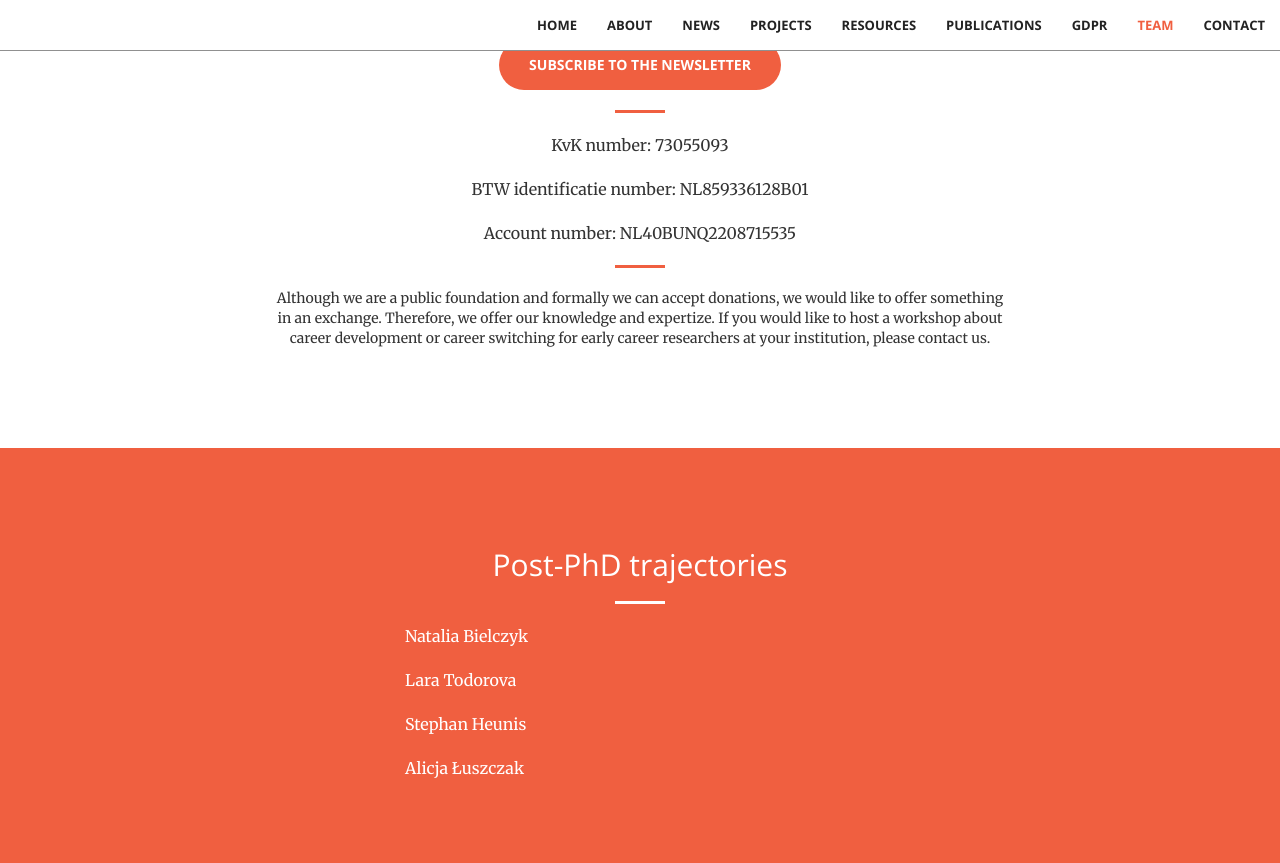
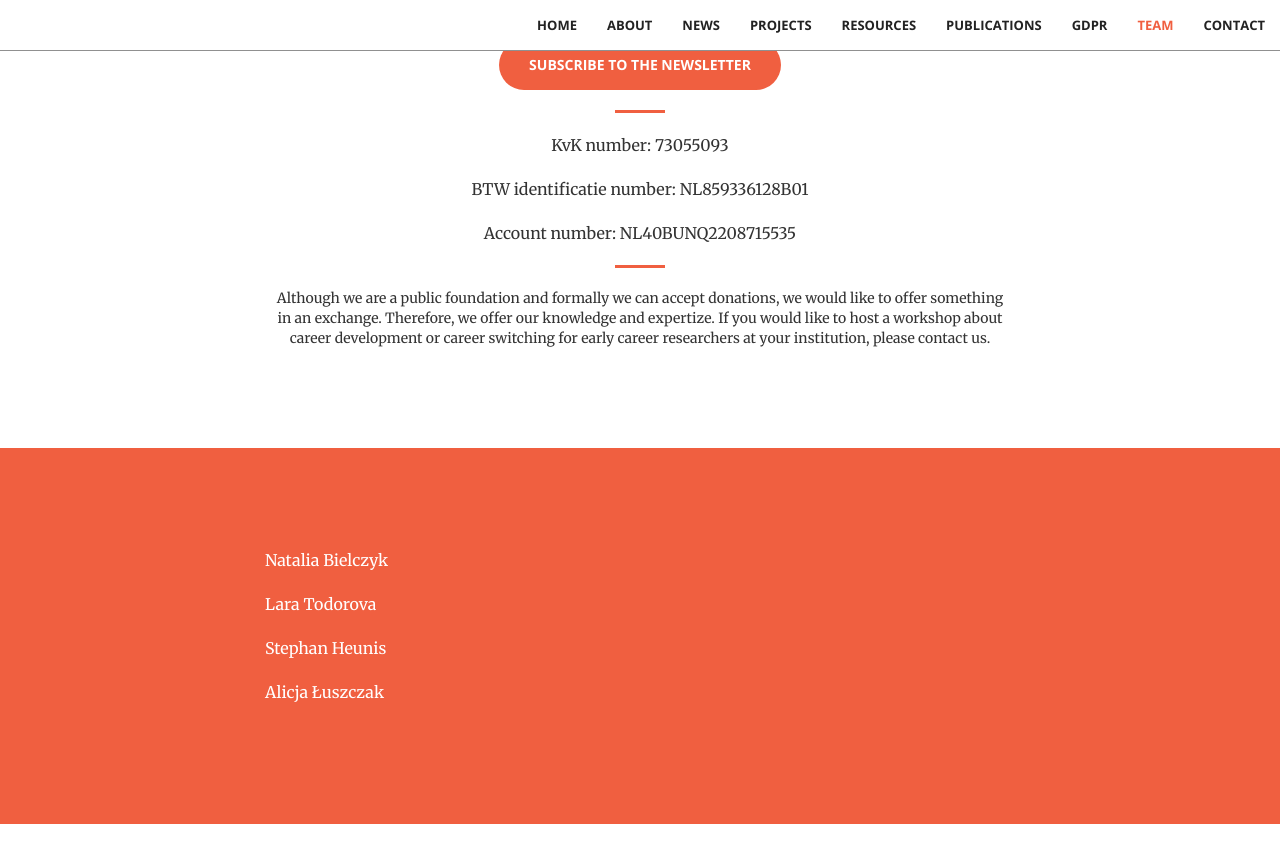
Before and after one commit to stichting-solaris/stichting-solaris.github.io, a Jekyll site: the page built from index.html, in a window 1280 px wide and 900 px high, scrolled down 18031 px. Shown: the top 863 px of the window. Built offline with Jekyll 4.4.1, drawn with Linux system fonts in a browser that asks for light colours; after the commit the page ends 18855 px from its top, so only the background shows below that.

Commit message:
Update team.html

```diff
--- a/_includes/team.html
+++ b/_includes/team.html
@@ -6,9 +6,6 @@
 <section class="bg-primary" id="team">
     <div class="container">
         <div class="row">
-            <div class="col-lg-8 col-lg-offset-2 text-center">
-              <h2 class="section-heading">Post-PhD trajectories</h2>
-                <hr class="light">
               <div class="col-lg-8 col-lg-offset-2 text-left">
 
               <p>Natalia Bielczyk</p>
```
